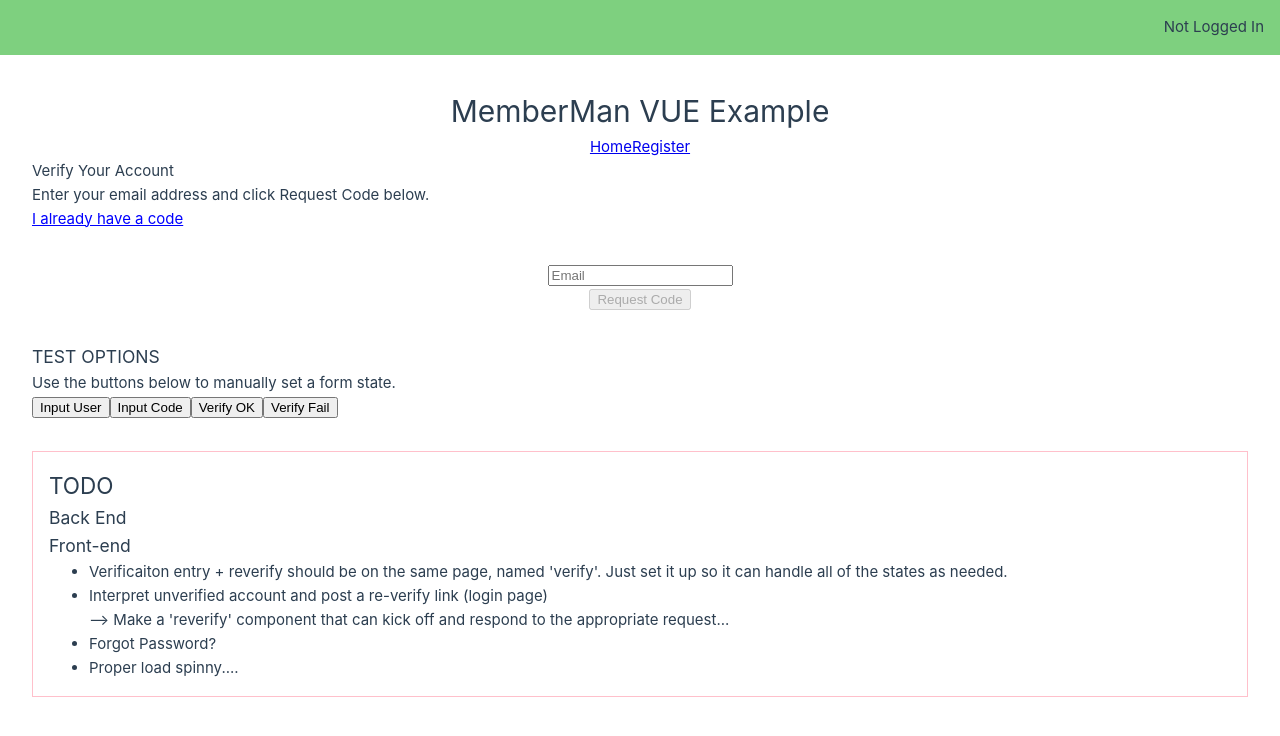
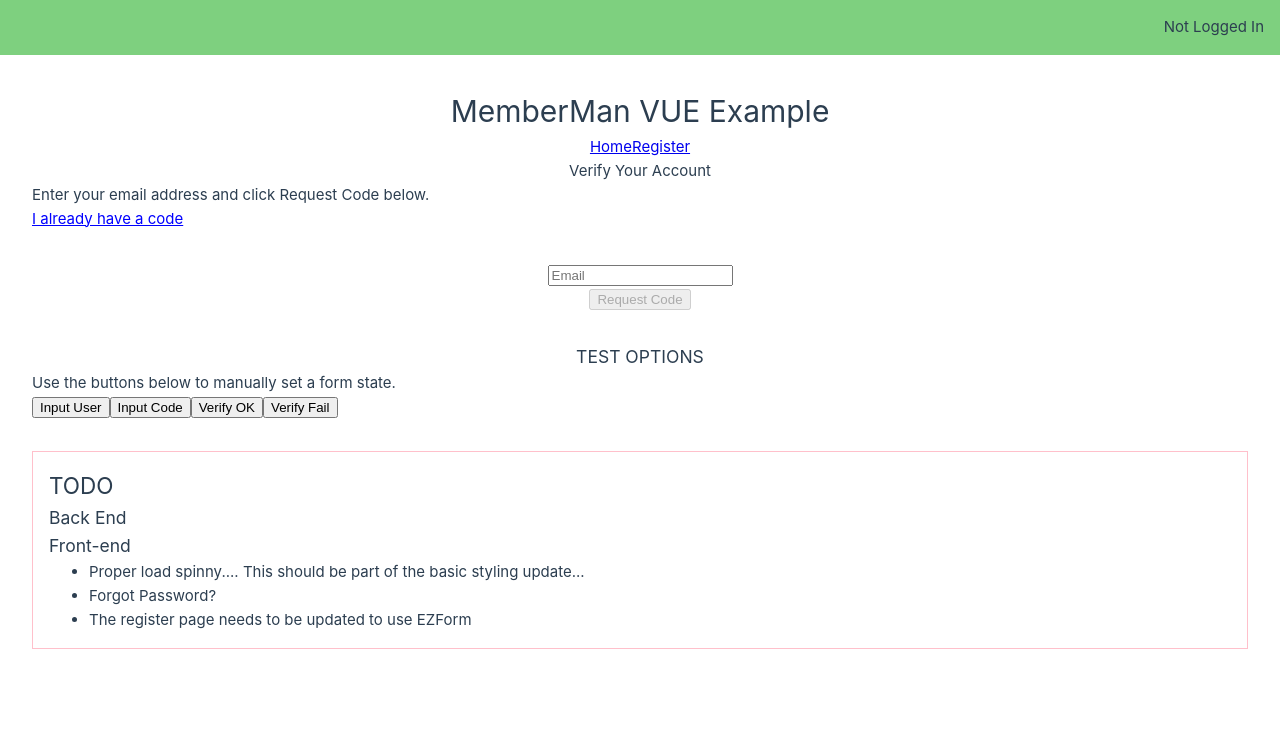
Before and after one commit to drewCoSoftware/officepark.io, a Vue app in the folder MemberMan/VueApp/mm-vue-app/: page /verify in a window 1280 px wide. Shown: the top 736 px of the page. Built offline with nearby package versions, Linux system fonts and the light colour scheme.

Commit message:
- Minor changes.

```diff
--- a/MemberMan/VueApp/mm-vue-app/src/App.vue
+++ b/MemberMan/VueApp/mm-vue-app/src/App.vue
@@ -46,15 +46,9 @@ const loginState = ref(_Login.GetState());
       <h3>Back End</h3>
       <h3>Front-end</h3>
       <ul>
-        <li>Verificaiton entry + reverify should be on the same page, named 'verify'. Just set it up so it can handle all
-          of the states as needed.</li>
-        <li>
-          <p>Interpret unverified account and post a re-verify link (login page)</p>
-          <p>--&gt; Make a 'reverify' component that can kick off and respond to the appropriate request...</p>
-        </li>
-
+        <li>Proper load spinny.... This should be part of the basic styling update...</li>
         <li>Forgot Password?</li>
-        <li>Proper load spinny....</li>
+        <li>The register page needs to be updated to use EZForm</li>
       </ul>
     </div>
 
@@ -79,12 +73,18 @@ h3,
 h4,
 h5,
 h6 {
-  // text-align: center;
+  text-align: center;
 }
 
-
+@siteWidth: 1500px;
 .content {
   max-width: 1500px;
+
+  > * {
+    display:block;
+    margin: 0 auto;
+    max-width: 1500px;
+  }
 }
 
 a.as-link {
@@ -95,7 +95,7 @@ a.as-link {
 
 
 .ez-form {
-text-align: center;
+  text-align: center;
 }
 
 
--- a/MemberMan/VueApp/mm-vue-app/src/main.ts
+++ b/MemberMan/VueApp/mm-vue-app/src/main.ts
@@ -34,6 +34,11 @@ app.directive("disable-inputs", {
   }
 });
 
+// gobals?
+// NOTE: Use environment variable here?
+app.provide('isTestMode', true);
+//app.config.globalProperties.$isTestMode = true;
+
 app.use(createPinia())
 app.use(router)
 
--- a/MemberMan/VueApp/mm-vue-app/src/views/Verify.vue
+++ b/MemberMan/VueApp/mm-vue-app/src/views/Verify.vue
@@ -7,8 +7,9 @@ import { onMounted, ref } from 'vue';
 import { watch } from 'fs';
 import { fetchy, fetchyPost } from '@/fetchy';
 import { useRoute } from 'vue-router';
+import { inject } from 'vue';
 
-const IsTestMode = true;
+const IsTestMode = inject('isTestMode');
 
 let Username: string = "";
 let VerificationCode: string = "";
```
